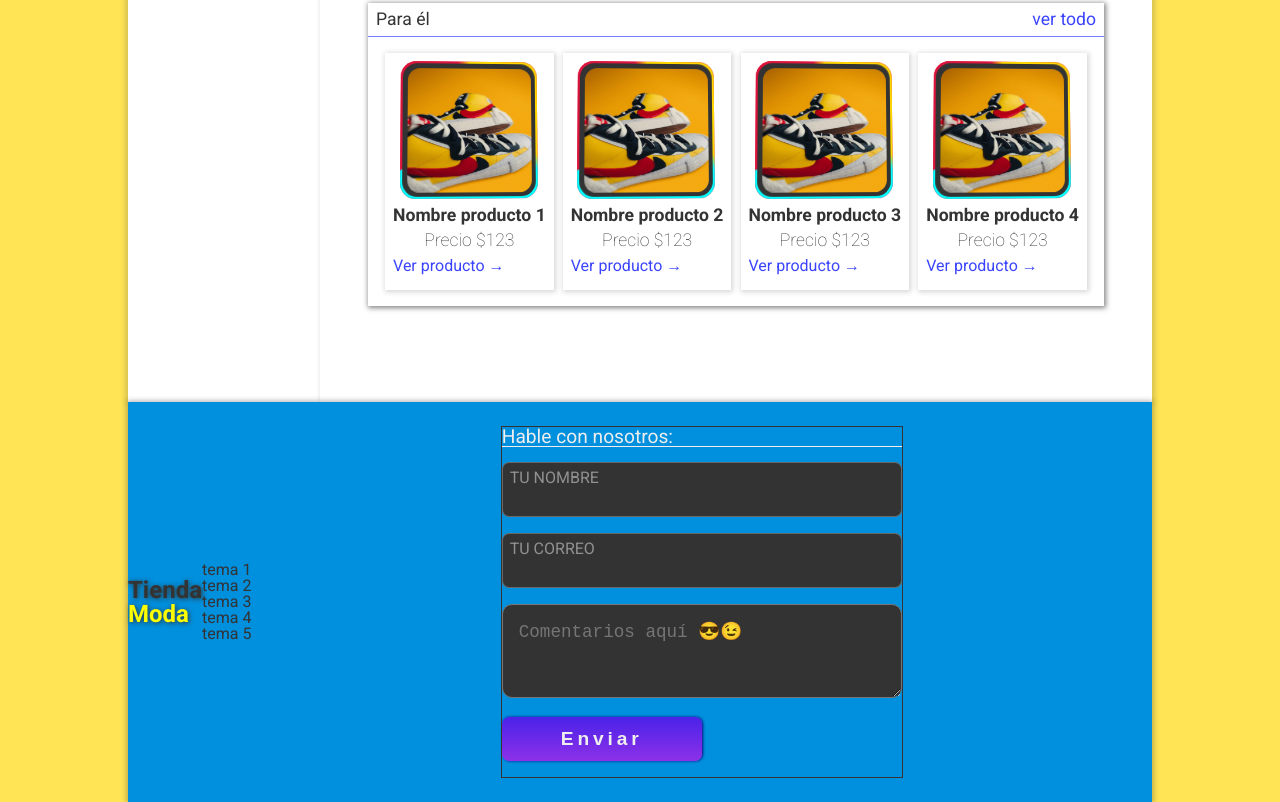
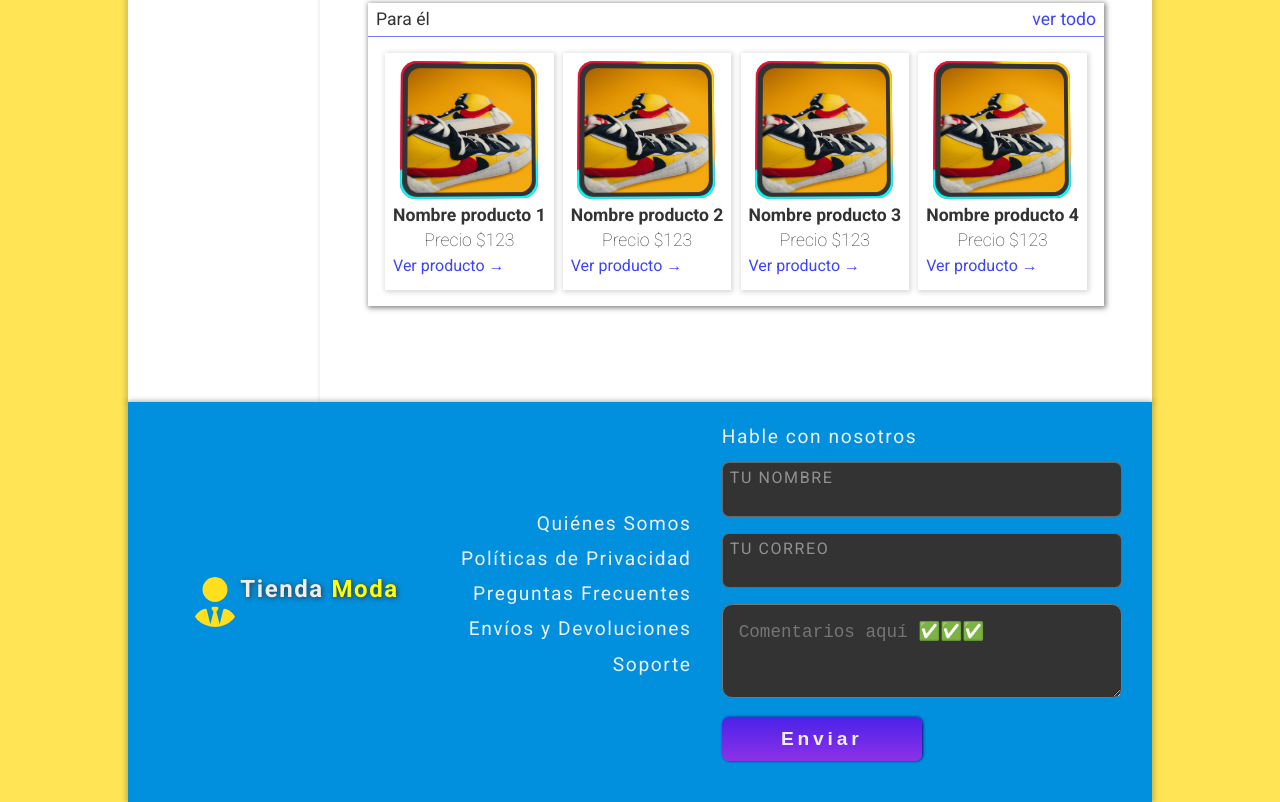
Before and after one commit to NewHub25/ecommerce, a website built with Vite: page index.html in a window 1280 px wide. Shown: the part 1419-2221 px from the top of the page. Built offline with nearby package versions, Linux system fonts and the light colour scheme.

Commit message:
CENTER elements of footer

```diff
--- a/index.html
+++ b/index.html
@@ -12,10 +12,11 @@
     <script defer type="module" src="src/main.js"></script>
   </head>
   <body>
+    <h1>Moda</h1>
     <header class="home-search">
       <nav class="home-search__nav">
         <span class="icon_fashion">
-          <span class="icon_fashion_img"></span>Tienda <span class="icon_fashion_first-word"><h1>Moda</h1></span>
+          <span class="icon_fashion_img"></span>Tienda <span class="icon_fashion_first-word">Moda</span>
         </span>
         <input class="home-search__input css-input" type="search" name="button-search" id="btn-search" placeholder="¿Buscas algo?">
         <a href="pages/login.html" class="header__a title">Soy cliente</a>
@@ -148,23 +149,23 @@
         </section>
       </main>
       <footer class="store__footer footer">
-        <section class="footer__section">
+        <section class="footer__img">
           <span class="icon_fashion">
-            <span class="icon_fashion_img"></span>Tienda <span class="icon_fashion_first-word"><h1>Moda</h1></span>
+            <span class="icon_fashion_img"></span>Tienda <span class="icon_fashion_first-word">Moda</span>
           </span>
         </section>
-        <section class="details">
+        <section class="footer_details">
           <ul>
-            <li>tema 1</li>
-            <li>tema 2</li>
-            <li>tema 3</li>
-            <li>tema 4</li>
-            <li>tema 5</li>
+            <li><a href="#" class="footer__a">Quiénes Somos</a></li>
+            <li><a href="#" class="footer__a">Políticas de Privacidad</a></li>
+            <li><a href="#" class="footer__a">Preguntas Frecuentes</a></li>
+            <li><a href="#" class="footer__a">Envíos y Devoluciones</a></li>
+            <li><a href="#" class="footer__a">Soporte</a></li>
           </ul>
         </section>
         <form class="form" name="formato" method="POST" action="#">
           <h2 class="form__h2">
-            Hable con nosotros:
+            Hable con nosotros
             <!-- <code>mathterry25@gmail.com</code>: -->
           </h2>
           <input type="text" name="to_name" id="to_name" value="Terry" hidden />
@@ -202,7 +203,7 @@
               required
               name="message"
               id="message"
-              placeholder="Comentarios aquí 😎😉"
+              placeholder="Comentarios aquí ✅✅✅"
               class="form__textarea"
             ></textarea>
           </nav>
--- a/src/styles/custom/icon_fashion.sass
+++ b/src/styles/custom/icon_fashion.sass
@@ -1,8 +1,10 @@
 .icon_fashion
+    display: block
     height: 50px
     font-size: 1.5rem
     font-weight: 700
     text-shadow: 1px 1px 5px #333
+    color: #eee
     .icon_fashion_img
         background-image: url(../../../public/user-tie-solid.svg)
         display: inline-block
--- a/src/styles/footer.sass
+++ b/src/styles/footer.sass
@@ -1,7 +1,14 @@
-.store__footer
+.footer
     display: flex
-    justify-content: center
+    justify-content: space-evenly
     align-items: center
-    // .footer
-    //     .icon_fashion
-    //         height: 100px
+    letter-spacing: .1rem
+    .footer__img
+        padding: 2rem
+    .footer_details
+        font-size: 1.2rem
+        li
+            margin-bottom: 1rem
+            text-align: right
+            a
+                color: var(--white)
--- a/src/styles/form.css
+++ b/src/styles/form.css
@@ -1,14 +1,11 @@
 .form {
-  margin: 0 auto;
   width: min(90%, 400px);
   --agua: aqua;
-  outline: 1px solid;
 }
 .form > * {
   margin-bottom: 1rem;
 }
 .form__h2 {
-  outline: 1px solid;
   font-size: 1.2rem;
   color: var(--white);
 }
--- a/src/styles/home-search.sass
+++ b/src/styles/home-search.sass
@@ -12,8 +12,6 @@
         background-color: var(--background, #fff)
         box-shadow: 2px 0px 5px 1px #3333, -2px 0px 5px 1px #3333
         padding: 1rem
-        h1
-            display: inline
         .home-search__input
             font-size: 1.2rem
             width: 200px
--- a/src/styles/index.css
+++ b/src/styles/index.css
@@ -35,6 +35,9 @@ body {
   min-height: 100vh;
   min-height: 100dvh;
 }
+h1{
+  display: none;
+}
 a {
   text-decoration: none;
   color: inherit;
```
